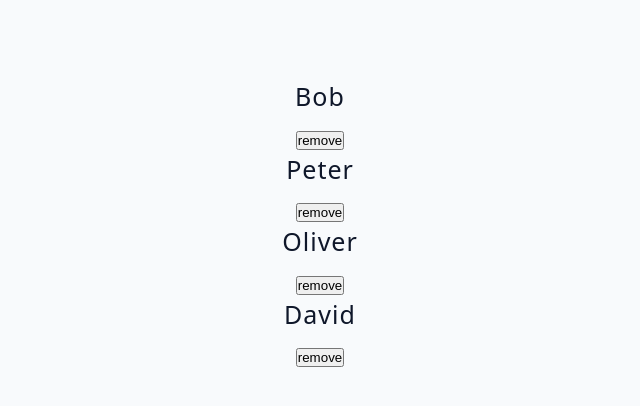
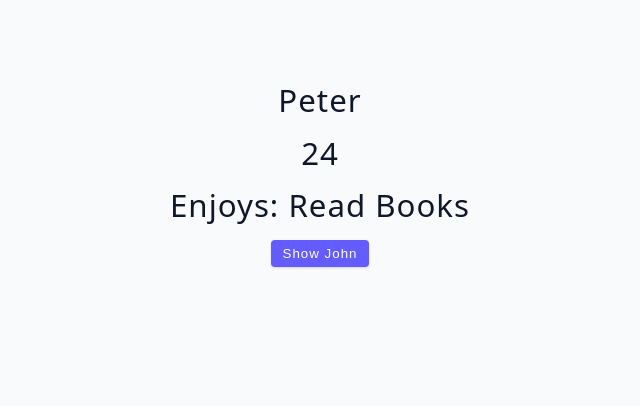
Before and after one commit to matoanbach/React-Hooks-and-Advanced-Topics, a React (Vite) app: page / in a window 1280 px wide. Shown: the top 406 px of the page, without its empty margins (320-960 px from the left). Built offline with nearby package versions, Linux system fonts and the light colour scheme.

Commit message:
UseState Object Example - Complete

```diff
--- a/src/App.jsx
+++ b/src/App.jsx
@@ -1,4 +1,4 @@
-import Starter from "./tutorial/01-useState/starter/03-useState-array"
+import Starter from "./tutorial/01-useState/starter/04-useState-object"
 
 function App() {
   return (
--- a/src/tutorial/01-useState/starter/03-useState-array.jsx
+++ b/src/tutorial/01-useState/starter/03-useState-array.jsx
@@ -19,7 +19,7 @@ function UseStateArray(){
           return (
             <div key={id} className='item'>
             <h4>{name}</h4>
-            <button onClick={() => removeItem(id)}>remove</button>
+            <button className="btn" onClick={() => removeItem(id)}>remove</button>
           </div>
           );
         })
--- a/src/tutorial/01-useState/starter/04-useState-object.jsx
+++ b/src/tutorial/01-useState/starter/04-useState-object.jsx
@@ -1,7 +1,26 @@
 import { useState } from 'react';
 
 const UseStateObject = () => {
-  return <h2>useState object example</h2>;
+  const [thePerson, setPerson] = useState({
+    name: "peter",
+    age: "24",
+    hobby: "Read Books"
+  });
+  function dispayPerson() {
+    setPerson({
+      name: "john",
+      age: "28",
+      hobby: "screams at the computer"
+    });
+  };
+  return (
+    <div>
+      <h3>{thePerson.name}</h3>
+      <h3>{thePerson.age}</h3>
+      <h3>Enjoys: {thePerson.hobby}</h3>
+      <button className="btn" onClick={dispayPerson}>Show John</button>
+    </div>
+  );
 };
 
 export default UseStateObject;
```
